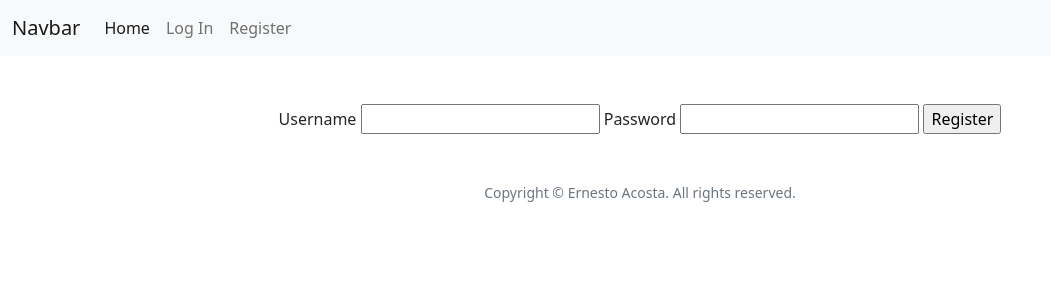
After one commit to ernest0994/feed50, a Flask app: page /auth/register in a window 1280 px wide. The commit adds this page. Shown: the top 300 px of the page, without its empty margins (0-1051 px from the left). Run offline with Flask 2, Linux system fonts and the light colour scheme.

Commit message:
register.html, login.html and feed.py configuration + security and first layout

```diff
--- a/app.py
+++ b/app.py
@@ -1,14 +1,55 @@
-import sqlite3
+import os
 
 from flask import Flask
 
-app = Flask(__name__)
 
+def create_app(test_config=None):
+    # create and configure the app
+    app = Flask(__name__, instance_relative_config=True)
+    app.config.from_mapping(
+        SECRET_KEY='dev',
+        DATABASE=os.path.join(app.instance_path, 'feed50.sqlite'),
+    )
 
-@app.route('/')
-def hello_world():  # put application's code here
-    return 'Hello World!'
+    if test_config is None:
+        # load the instance config, if it exists, when not testing
+        app.config.from_pyfile('config.py', silent=True)
+    else:
+        # load the test config if passed in
+        app.config.from_mapping(test_config)
 
+    # ensure the instance folder exists
+    try:
+        os.makedirs(app.instance_path)
+    except OSError:
+        pass
 
-if __name__ == '__main__':
-    app.run()
+    # a simple page that says hello
+    @app.route('/hello')
+    def hello():
+        return 'Hello, World!'
+
+    import db
+    db.init_app(app)
+
+    import auth
+    app.register_blueprint(auth.bp)
+
+    import feed
+    app.register_blueprint(feed.bp)
+    app.add_url_rule('/', endpoint='index')
+
+    return app
+
+# from flask import Flask
+#
+# app = Flask(__name__)
+#
+#
+# @app.route('/')
+# def hello_world():  # put application's code here
+#     return 'Hello World!'
+#
+#
+# if __name__ == '__main__':
+#     app.run()
--- /dev/null
+++ b/auth.py
@@ -0,0 +1,95 @@
+import functools
+
+from flask import (
+    Blueprint, flash, g, redirect, render_template, request, session, url_for
+)
+from werkzeug.security import check_password_hash, generate_password_hash
+
+from db import get_db
+
+bp = Blueprint('auth', __name__, url_prefix='/auth')
+
+
+@bp.route('/register', methods=('GET', 'POST'))
+def register():
+    if request.method == 'POST':
+        username = request.form['username']
+        password = request.form['password']
+        db = get_db()
+        error = None
+
+        if not username:
+            error = 'Username is required.'
+        elif not password:
+            error = 'Password is required.'
+
+        if error is None:
+            try:
+                db.execute(
+                    "INSERT INTO user (username, password) VALUES (?, ?)",
+                    (username, generate_password_hash(password)),
+                )
+                db.commit()
+            except db.IntegrityError:
+                error = f"User {username} is already registered."
+            else:
+                return redirect(url_for("auth.login"))
+
+        flash(error)
+
+    return render_template('auth/register.html')
+
+
+@bp.route('/login', methods=('GET', 'POST'))
+def login():
+    if request.method == 'POST':
+        username = request.form['username']
+        password = request.form['password']
+        db = get_db()
+        error = None
+        user = db.execute(
+            'SELECT * FROM user WHERE username = ?', (username,)
+        ).fetchone()
+
+        if user is None:
+            error = 'Incorrect username.'
+        elif not check_password_hash(user['password'], password):
+            error = 'Incorrect password.'
+
+        if error is None:
+            session.clear()
+            session['user_id'] = user['id']
+            return redirect(url_for('index'))
+
+        flash(error)
+
+    return render_template('auth/login.html')
+
+
+@bp.before_app_request
+def load_logged_in_user():
+    user_id = session.get('user_id')
+
+    if user_id is None:
+        g.user = None
+    else:
+        g.user = get_db().execute(
+            'SELECT * FROM user WHERE id = ?', (user_id,)
+        ).fetchone()
+
+
+@bp.route('/logout')
+def logout():
+    session.clear()
+    return redirect(url_for('index'))
+
+
+def login_required(view):
+    @functools.wraps(view)
+    def wrapped_view(**kwargs):
+        if g.user is None:
+            return redirect(url_for('auth.login'))
+
+        return view(**kwargs)
+
+    return wrapped_view
--- /dev/null
+++ b/db.py
@@ -0,0 +1,41 @@
+import sqlite3
+
+import click
+from flask import current_app, g
+
+
+def get_db():
+    if 'db' not in g:
+        g.db = sqlite3.connect(
+            current_app.config['DATABASE'],
+            detect_types=sqlite3.PARSE_DECLTYPES
+        )
+        g.db.row_factory = sqlite3.Row
+
+    return g.db
+
+
+def close_db(e=None):
+    db = g.pop('db', None)
+
+    if db is not None:
+        db.close()
+
+
+def init_db():
+    db = get_db()
+
+    with current_app.open_resource('schema.sql') as f:
+        db.executescript(f.read().decode('utf8'))
+
+
+@click.command('init-db')
+def init_db_command():
+    """Clear the existing data and create new tables."""
+    init_db()
+    click.echo('Initialized the database.')
+
+
+def init_app(app):
+    app.teardown_appcontext(close_db)
+    app.cli.add_command(init_db_command)
--- a/templates/auth/register.html
+++ b/templates/auth/register.html
@@ -1,10 +1,15 @@
-<!DOCTYPE html>
-<html lang="en">
-<head>
-    <meta charset="UTF-8">
-    <title>Title</title>
-</head>
-<body>
+{% extends 'base.html' %}
 
-</body>
-</html>
+{% block header %}
+    <h1>{% block title %}Register{% endblock %}</h1>
+{% endblock %}
+
+{% block content %}
+    <form method="post">
+        <label for="username">Username</label>
+        <input name="username" id="username" required>
+        <label for="password">Password</label>
+        <input type="password" name="password" id="password" required>
+        <input type="submit" value="Register">
+    </form>
+{% endblock %}
--- /dev/null
+++ b/templates/base.html
@@ -0,0 +1,65 @@
+<!doctype html>
+<html lang="en">
+<head>
+    <meta charset="utf-8">
+    <meta name="viewport" content="width=device-width, initial-scale=1">
+    <title>Feed50 - {% block title %}{% endblock %}</title>
+    <link rel="stylesheet" href="{{ url_for('static', filename='style.css') }}">
+    <link href="https://cdn.jsdelivr.net/npm/bootstrap@5.2.3/dist/css/bootstrap.min.css" rel="stylesheet"
+          integrity="sha384-rbsA2VBKQhggwzxH7pPCaAqO46MgnOM80zW1RWuH61DGLwZJEdK2Kadq2F9CUG65" crossorigin="anonymous">
+</head>
+<body>
+
+<nav class="navbar navbar-expand-lg bg-light">
+    <div class="container-fluid">
+        <a class="navbar-brand" href="#">Navbar</a>
+        <button class="navbar-toggler" type="button" data-bs-toggle="collapse" data-bs-target="#navbarSupportedContent"
+                aria-controls="navbarSupportedContent" aria-expanded="false" aria-label="Toggle navigation">
+            <span class="navbar-toggler-icon"></span>
+        </button>
+        <div class="collapse navbar-collapse" id="navbarSupportedContent">
+            <ul class="navbar-nav me-auto mb-2 mb-lg-0">
+                <li class="nav-item">
+                    <a class="nav-link active" aria-current="page" href="/">Home</a>
+                </li>
+                {% if g.user %}
+                    <li class="nav-item"><span>{{ g.user['username'] }}</span>
+                    <li class="nav-item">
+                        <a class="nav-link" href="{{ url_for('auth.logout') }}">Log In</a>
+                    </li>
+                {% else %}
+                    <li class="nav-item">
+                        <a class="nav-link" href="{{ url_for('auth.login') }}">Log In</a>
+                    </li>
+                    <li class="nav-item">
+                        <a class="nav-link" href="{{ url_for('auth.register') }}">Register</a>
+                    </li>
+                {% endif %}
+            </ul>
+        </div>
+    </div>
+</nav>
+
+{% if get_flashed_messages() %}
+    <header>
+        <div class="alert alert-primary mb-0 text-center" role="alert">
+            {{ get_flashed_messages() | join(" ") }}
+        </div>
+    </header>
+{% endif %}
+
+<main class="container-fluid py-5 text-center">
+    <section class="content">
+        {% block content %}{% endblock %}
+    </section>
+</main>
+
+<footer class="mb-5 small text-center text-muted">
+    <p>Copyright &#169; Ernesto Acosta. All rights reserved.</p>
+</footer>
+
+<script src="https://cdn.jsdelivr.net/npm/bootstrap@5.2.3/dist/js/bootstrap.bundle.min.js"
+        integrity="sha384-kenU1KFdBIe4zVF0s0G1M5b4hcpxyD9F7jL+jjXkk+Q2h455rYXK/7HAuoJl+0I4"
+        crossorigin="anonymous"></script>
+</body>
+</html>
```
Also changed, not shown: feed.py (added, +15 -0 lines), schema.sql (added, +17 -0 lines), templates/auth/login.html (+14 -9 lines), templates/index.html (added, +9 -0 lines), templates/layout.html (deleted, +0 -14 lines), README.md, 1 other file.
